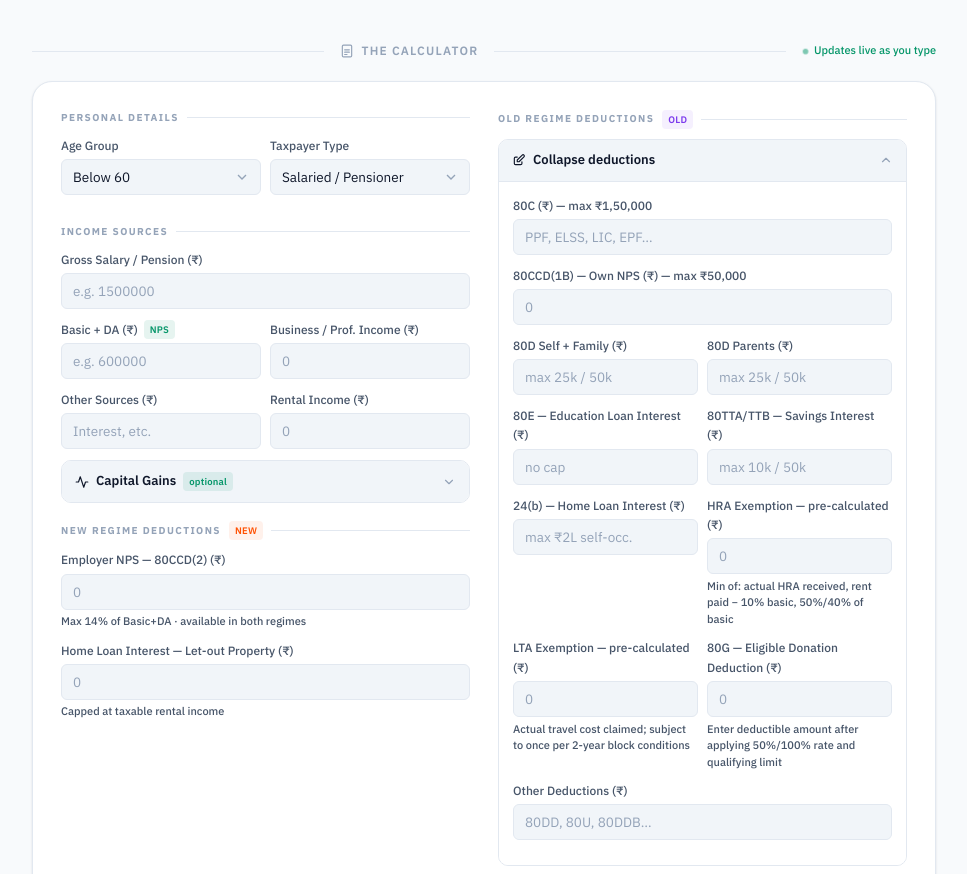
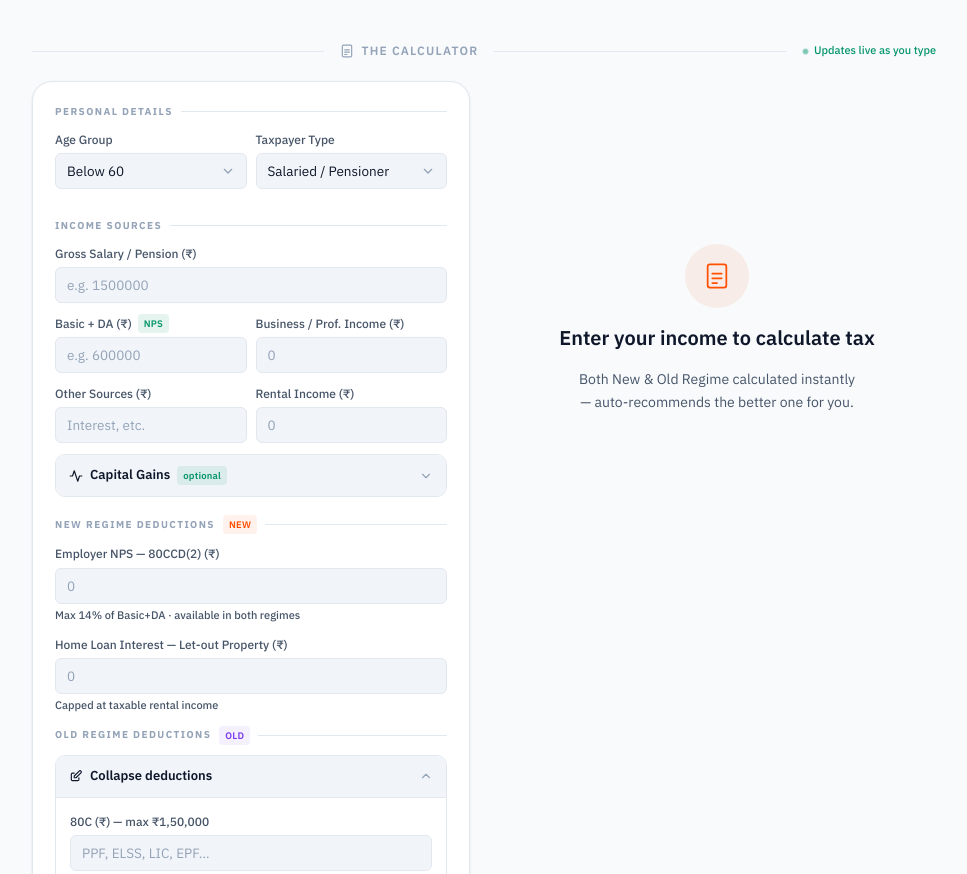
Before and after one commit to TIMUSNFP/NFP-Income-Tax-Calculator, a plain HTML site: page index.html in a window 1280 px wide. Shown: the part 1902-2776 px from the top of the page, without its empty margins (156-1123 px from the left). Drawn offline with Linux system fonts and the light colour scheme.

Commit message:
Form and results side by side layout

```diff
--- a/index.html
+++ b/index.html
@@ -143,8 +143,41 @@
   padding: 0 28px 80px;
 }
 
-/* calc-col is a transparent wrapper — no layout effect in single-column mode */
+/* calc-col is a transparent wrapper — no layout effect */
 .calc-col { display: contents; }
+
+/* ─── Calc layout: form left | results right ─────────────────────────────────── */
+.calc-layout {
+  display: grid;
+  grid-template-columns: 1fr 1fr;
+  gap: 28px;
+  align-items: start;
+}
+
+/* Collapse form to single column since each side is now ~450px */
+.calc-layout .inputs-grid {
+  grid-template-columns: 1fr;
+  gap: 0;
+}
+
+.calc-layout .inputs-panel {
+  padding: 22px 22px 20px;
+}
+
+/* Results panel sticky — stays in view as long form scrolls */
+.calc-layout .results-panel {
+  position: sticky;
+  top: 76px;
+  max-height: calc(100vh - 90px);
+  overflow-y: auto;
+  padding: 0;
+  scrollbar-width: thin;
+  scrollbar-color: var(--border) transparent;
+}
+
+.calc-layout .results-panel::-webkit-scrollbar { width: 4px; }
+.calc-layout .results-panel::-webkit-scrollbar-track { background: transparent; }
+.calc-layout .results-panel::-webkit-scrollbar-thumb { background: var(--border); border-radius: 4px; }
 
 /* ─── Input Panel (below results) ───────────────────────────────────────────── */
 .inputs-panel {
@@ -803,6 +836,8 @@
   .inputs-grid { grid-template-columns: 1fr; gap: 0; }
   .inputs-panel { padding: 20px 16px; border-radius: var(--r-lg); }
   .results-panel { padding: 20px 0 4px; }
+  .calc-layout { grid-template-columns: 1fr; gap: 0; }
+  .calc-layout .results-panel { position: static; max-height: none; overflow-y: visible; padding: 20px 0 4px; }
   header { padding: 0 16px; }
   .h-desc { display: none; }
   .h-divider { display: none; }
@@ -1056,6 +1091,9 @@
     <div class="calc-divider-line"></div>
     <span class="live-indicator"><span class="live-dot"></span>Updates live as you type</span>
   </div>
+
+  <!-- ===== FORM + RESULTS SIDE BY SIDE ===== -->
+  <div class="calc-layout">
 
   <!-- ===== INPUT PANEL ===== -->
   <div class="inputs-panel" id="calculator" role="form" aria-label="Income and deduction inputs">
@@ -1241,6 +1279,8 @@
     </div>
   </div>
 
+  </div><!-- /calc-layout -->
+
   </div><!-- /calc-col -->
 
 </div><!-- /main -->
```
